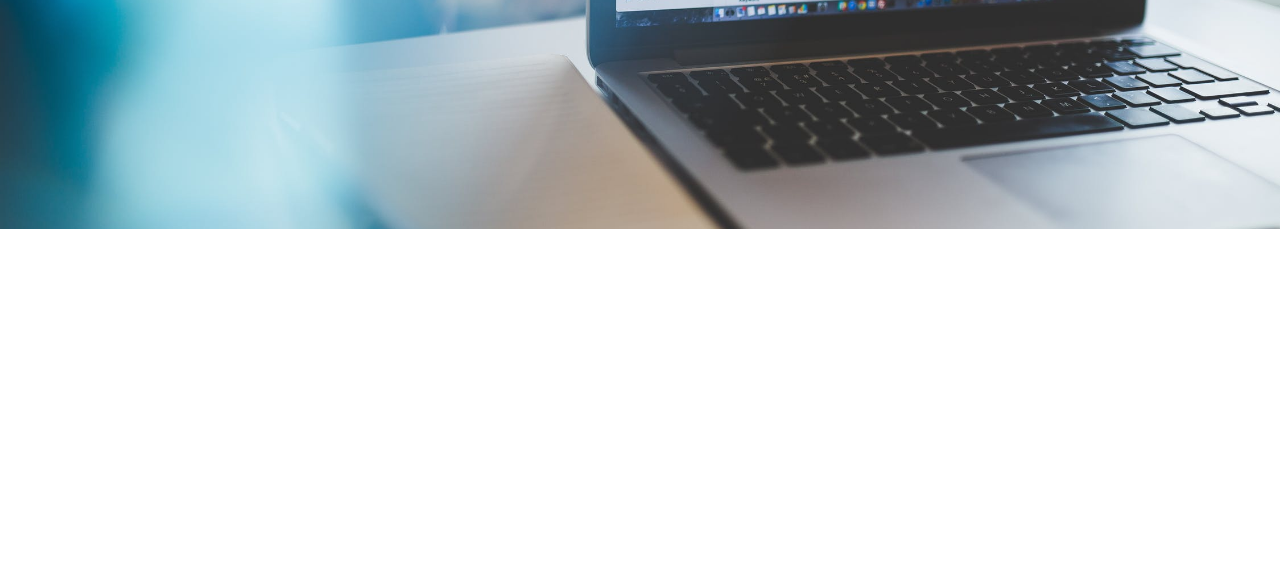
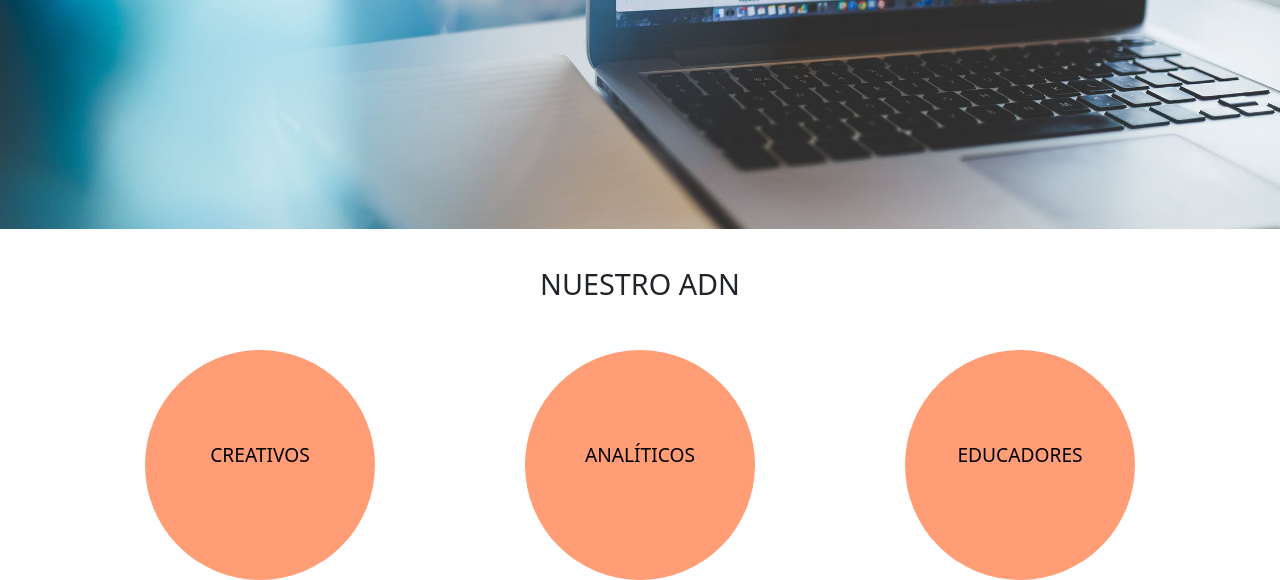
Before and after one commit to RodrigoLopez87/SpaceshipAdvertising-RodrigoLopez, a website: page index2.html in a window 1280 px wide. Shown: the part 461-1041 px from the top of the page. Before the commit the page ends 800 px from the top, so only its background shows below. Drawn offline with nearby package versions, Linux system fonts and the light colour scheme.

Commit message:
Se crea el contenido del ADN de la empresa

```diff
--- a/Scss/_home.scss
+++ b/Scss/_home.scss
@@ -62,3 +62,38 @@
     }
   }
 }
+
+.adn {
+  margin-top: 2rem;
+
+  .adn__titleContainer {
+    display: flex;
+    justify-content: center;
+
+    .adn__title {
+      font-size: 1.5rem;
+    }
+  }
+
+  .adn__itemContainer {
+    display: flex;
+    justify-content: center;
+
+    .adn__item {
+      margin-top: 2rem;
+      height: 12rem;
+      width: 12rem;
+      border-radius: 6rem;
+      background-color: #ff9d76;
+
+      display: flex;
+      justify-content: center;
+      align-items: center;
+
+      .adn__text {
+        font-size: 1rem;
+        color: black;
+      }
+    }
+  }
+}
--- a/index2.html
+++ b/index2.html
@@ -78,7 +78,22 @@
         </div>
       </div>
 
-
+      <section class="adn container">
+        <div class="row">
+          <div class="adn__titleContainer">
+            <h3 class="adn__title">NUESTRO ADN</h3>
+          </div>
+          <div class="adn__itemContainer col-md-4">
+            <div class="adn__item"><p class="adn__text">CREATIVOS</p></div>
+          </div>
+          <div class="adn__itemContainer col-md-4">
+            <div class="adn__item"><p class="adn__text">ANALÍTICOS</p></div>
+          </div>
+          <div class="adn__itemContainer col-md-4">
+            <div class="adn__item"><p class="adn__text">EDUCADORES</p></div>
+          </div>
+        </div>
+      </section>
 
       <footer></footer>
 
```
Also changed, not shown: styles/style.css.
